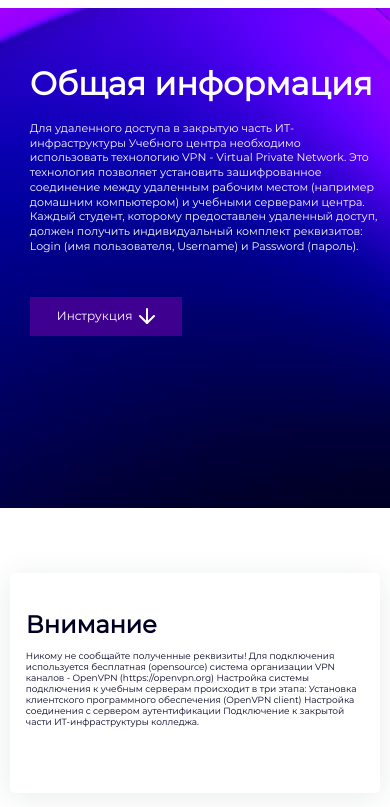
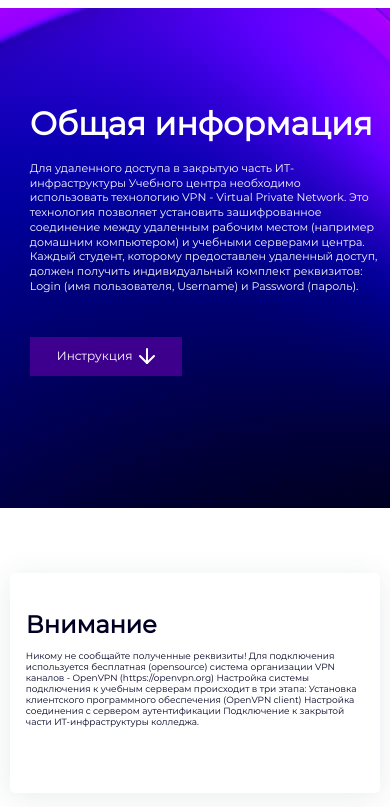
Before and after one commit to snaf-trip/IT-VPN, a plain HTML site: page index.html in a window 390 px wide. Shown: the part 37-844 px from the top of the page. Drawn offline with Linux system fonts and the light colour scheme.

Commit message:
fix first block

```diff
--- a/css/screen-max980.css
+++ b/css/screen-max980.css
@@ -614,6 +614,10 @@ html {
 }
 
 @media (max-width: 580px) {
+  .first-block-title {
+    margin-top: 100px;
+  }
+
   .first-block-content {
     margin-left: 20px;
   }
```
